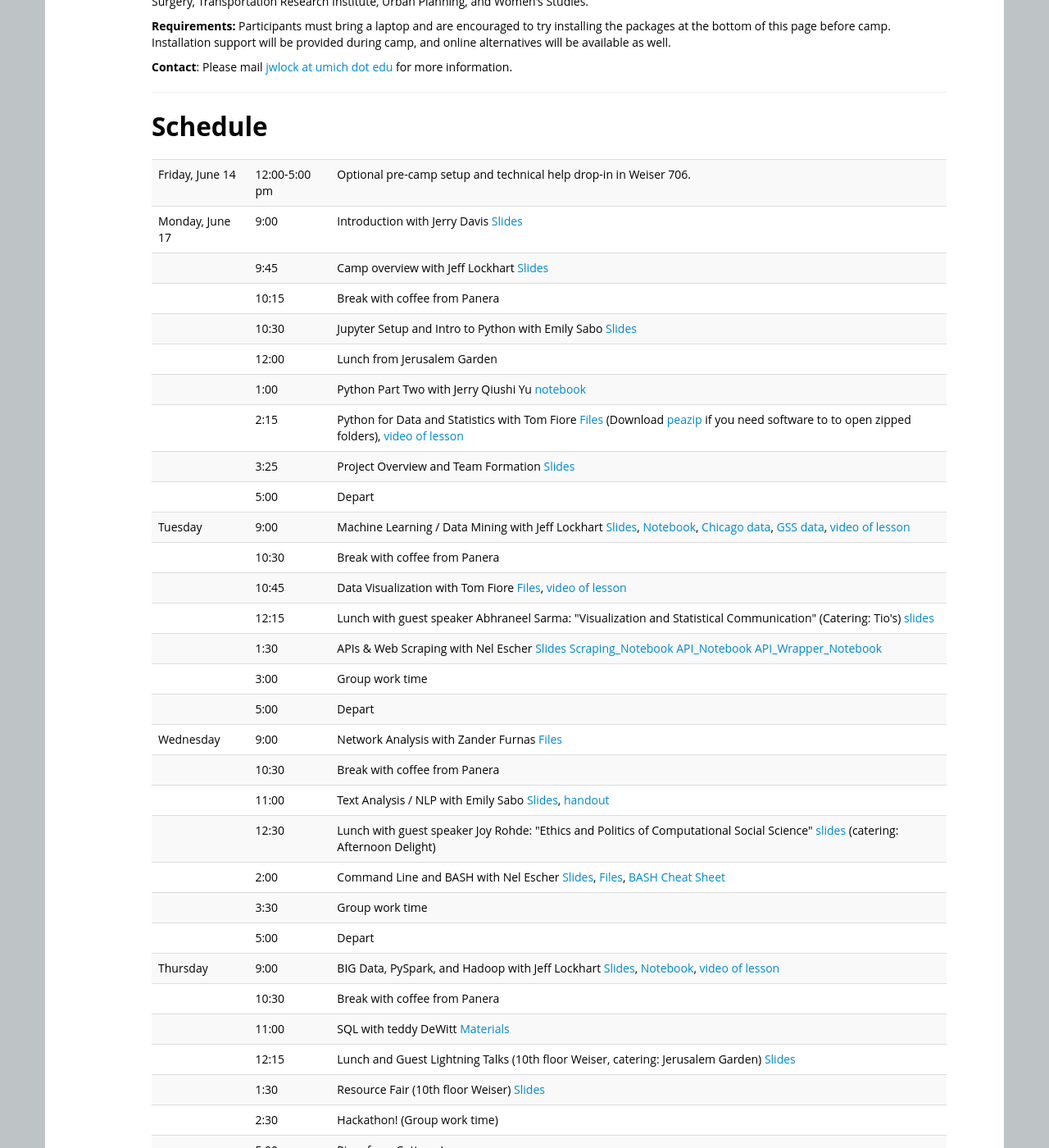
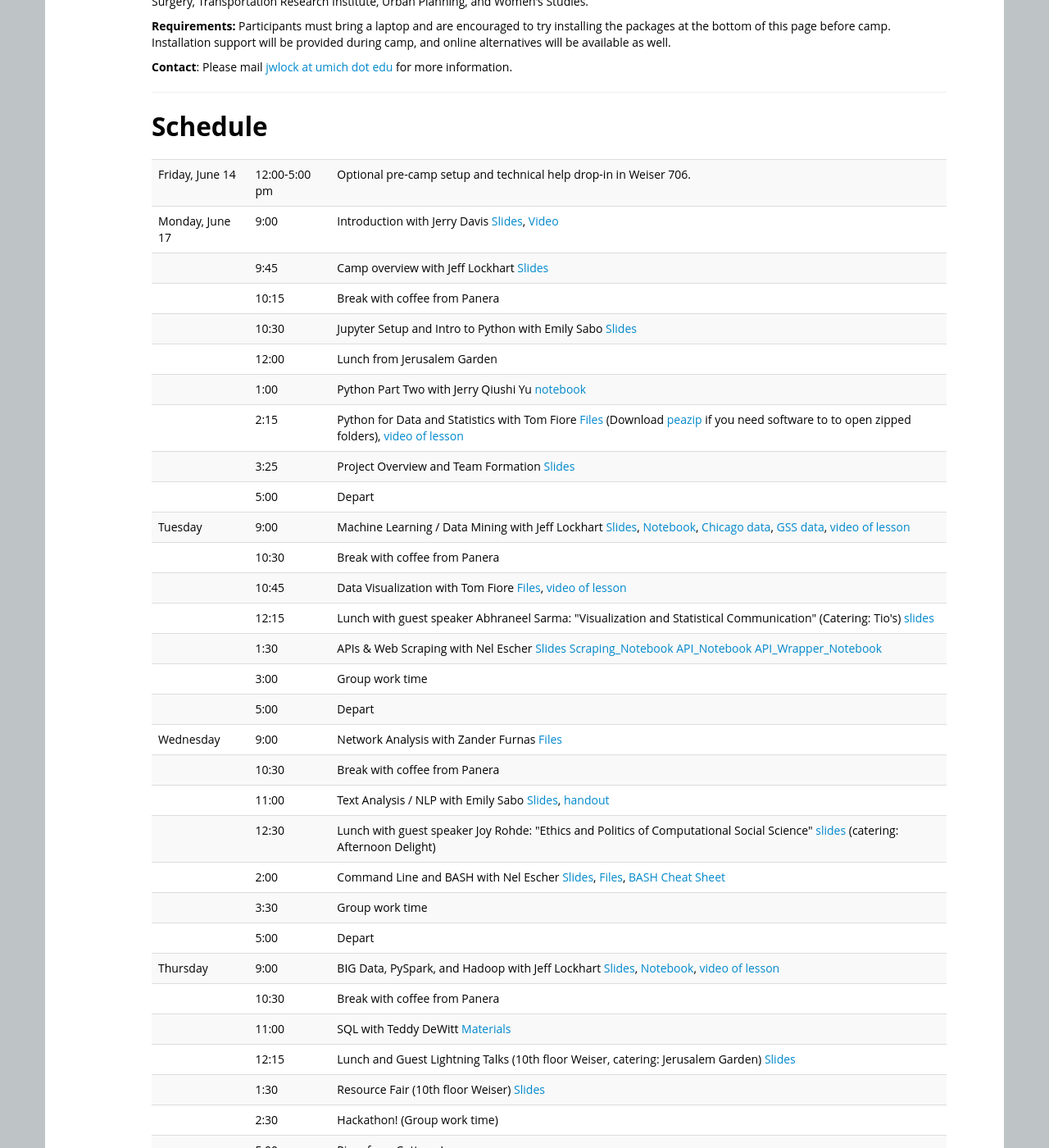
Before and after one commit to ICOSBigDataCamp/2019-summer-camp, a Jekyll site: the page built from index.html, in a window 1280 px wide and 1400 px high, scrolled down 828 px. Shown: the whole window at 82% size. Built offline with Jekyll 4.4.1, drawn with Linux system fonts in a browser that asks for light colours.

Commit message:
added jerry davis video

```diff
--- a/index.html
+++ b/index.html
@@ -138,7 +138,7 @@
 <h2>Schedule</h2>
 <table class="table table-striped">
   <tr> <td>Friday, June 14</td>  <td>12:00-5:00 pm</td>   <td>Optional pre-camp setup and technical help drop-in in Weiser 706.</td> </tr>
-  <tr> <td>Monday, June 17</td>  <td>9:00</td>   <td>Introduction with Jerry Davis <a href="slides/Jerry_big_data_intro_2019.pptx" target="_blank">Slides</a>  </td> </tr>
+  <tr> <td>Monday, June 17</td>  <td>9:00</td>   <td>Introduction with Jerry Davis <a href="slides/Jerry_big_data_intro_2019.pptx" target="_blank">Slides</a>, <a href="http://leccap.engin.umich.edu/leccap/viewer/r/vRrYa2" target="_blank">Video</a>  </td> </tr>
   <tr> <td></td>        <td>9:45</td>   <td>Camp overview with Jeff Lockhart <a href="https://docs.google.com/presentation/d/1aPdKV5MSvWt7oSdJ4-e6JZVan77rn25yucPmSiIuNiQ/edit?usp=sharing" target="_blank">Slides</a></td> </tr>
   <tr> <td></td>        <td>10:15</td>   <td>Break with coffee from Panera</td> </tr>
   <tr> <td></td>        <td>10:30</td>   <td>Jupyter Setup and Intro to Python with Emily Sabo <a href="slides/Python_Intro_Slides.pdf" target="_blank">Slides</a> </td> </tr>
@@ -166,7 +166,7 @@
 
   <tr> <td>Thursday</td><td>9:00</td>   <td>BIG Data, PySpark, and Hadoop with Jeff Lockhart <a href="https://docs.google.com/presentation/d/1gpdBywSaDj_2LTMp8uOtC9ThZOa--7Ov_o660rK6Alg/edit?usp=sharing" target="_blank">Slides</a>, <a href="data/data_camp_pyspark_demo.ipynb" target="_blank">Notebook</a>, <a href="http://leccap.engin.umich.edu/leccap/viewer/r/0p3n0R" target="_blank">video of lesson</a></td> </tr>
   <tr> <td></td>       <td>10:30</td>   <td>Break with coffee from Panera</td> </tr>
-  <tr> <td></td>       <td>11:00</td>   <td>SQL with teddy DeWitt <a href="data/sql_data_camp.zip" target="_blank">Materials</a></td> </tr>
+  <tr> <td></td>       <td>11:00</td>   <td>SQL with Teddy DeWitt <a href="data/sql_data_camp.zip" target="_blank">Materials</a></td> </tr>
   <tr> <td></td>       <td>12:15</td>   <td>Lunch and Guest Lightning Talks (10th floor Weiser, catering: Jerusalem Garden) <a href="https://docs.google.com/presentation/d/15zPTPwtyj3PLOZz3yeuY-G-fqnWDW9gHbUw2qXaVaCo/edit?usp=sharing" target="_blank">Slides</a></td> </tr>
   <tr> <td></td>       <td>1:30</td>   <td>Resource Fair (10th floor Weiser) <a href="https://docs.google.com/presentation/d/15zPTPwtyj3PLOZz3yeuY-G-fqnWDW9gHbUw2qXaVaCo/edit?usp=sharing" target="_blank">Slides</a></td> </tr>
   <tr> <td></td>       <td>2:30</td>   <td>Hackathon! (Group work time)</td> </tr>
```
